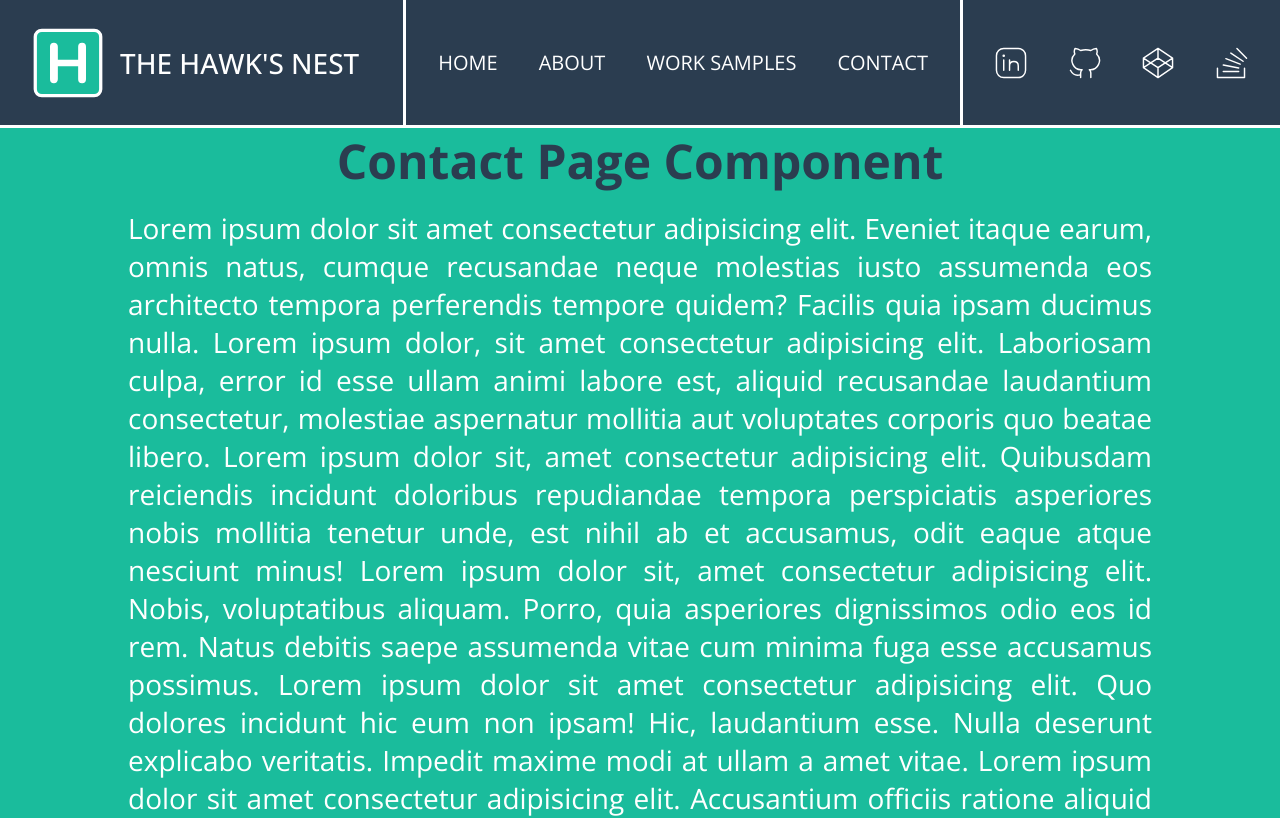
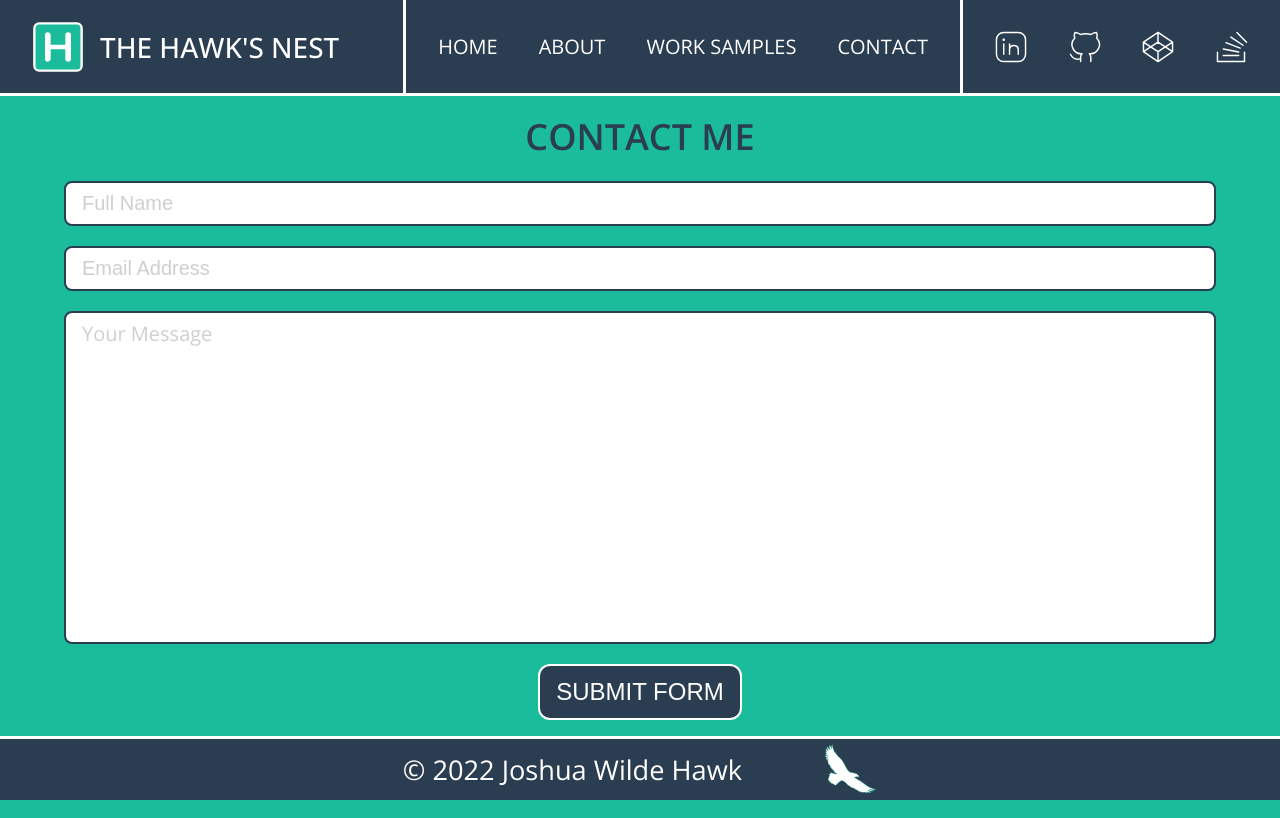
Before and after one commit to hawkjosh/portfolio, a React (Vite) app: page /contact in a window 1280 px wide. Shown: the top 818 px of the page. Built offline with nearby package versions, Linux system fonts and the light colour scheme.

Commit message:
update push 6/19/23 @ 11:39pm

```diff
--- a/src/App.jsx
+++ b/src/App.jsx
@@ -7,6 +7,7 @@ import { Home } from './pages/Home/Home.jsx'
 import { About } from './pages/About/About.jsx'
 import { WorkSamples } from './pages/WorkSamples/WorkSamples.jsx'
 import { Contact } from './pages/Contact/Contact.jsx'
+import { Thanks } from './pages/Thanks/Thanks.jsx'
 import { NoPage } from './pages/NoPage/NoPage.jsx'
 
 export const App = () => {
@@ -34,6 +35,10 @@ export const App = () => {
 					/>
 				</Route>
 				<Route
+					path='/thanks'
+					element={<Thanks />}
+				/>
+				<Route
 					path='*'
 					element={<NoPage />}
 				/>
--- a/src/pages/Contact/Contact.jsx
+++ b/src/pages/Contact/Contact.jsx
@@ -1,48 +1,55 @@
 import React from 'react'
 
+import { useTextareaScroll } from './components/hooks/useTextareaScroll.js'
+
+import {
+	StyledContainer,
+	StyledTitle,
+	StyledForm,
+	StyledInput,
+	StyledTextarea,
+	SubmitBtn,
+} from './components/styles/Contact.styled.js'
+
 export const Contact = () => {
+	const textareaRef = useTextareaScroll()
+
 	return (
-		<>
-			<h1
-				style={{
-					textAlign: 'center',
-					fontSize: '3rem',
-					marginBottom: '1rem',
-					color: 'var(--color-secondary)',
-				}}>
-				Contact Page Component
-			</h1>
-			<div style={{ fontSize: '1.75rem', margin: '0 8rem 2rem', textAlign: 'justify' }}>
-				Lorem ipsum dolor sit amet consectetur adipisicing elit. Eveniet itaque
-				earum, omnis natus, cumque recusandae neque molestias iusto assumenda
-				eos architecto tempora perferendis tempore quidem? Facilis quia ipsam
-				ducimus nulla. Lorem ipsum dolor, sit amet consectetur adipisicing elit.
-				Laboriosam culpa, error id esse ullam animi labore est, aliquid
-				recusandae laudantium consectetur, molestiae aspernatur mollitia aut
-				voluptates corporis quo beatae libero. Lorem ipsum dolor sit, amet
-				consectetur adipisicing elit. Quibusdam reiciendis incidunt doloribus
-				repudiandae tempora perspiciatis asperiores nobis mollitia tenetur unde,
-				est nihil ab et accusamus, odit eaque atque nesciunt minus! Lorem ipsum
-				dolor sit, amet consectetur adipisicing elit. Nobis, voluptatibus
-				aliquam. Porro, quia asperiores dignissimos odio eos id rem. Natus
-				debitis saepe assumenda vitae cum minima fuga esse accusamus possimus.
-				Lorem ipsum dolor sit amet consectetur adipisicing elit. Quo dolores
-				incidunt hic eum non ipsam! Hic, laudantium esse. Nulla deserunt
-				explicabo veritatis. Impedit maxime modi at ullam a amet vitae. Lorem
-				ipsum dolor sit amet consectetur adipisicing elit. Accusantium officiis
-				ratione aliquid earum laudantium cumque quaerat, possimus, quia
-				veritatis adipisci, dolore necessitatibus omnis consequatur iste officia
-				dolorum animi error dicta. Lorem ipsum dolor sit amet, consectetur
-				adipisicing elit. Doloremque consequatur cum illum nemo architecto
-				impedit ipsum saepe, harum necessitatibus quidem in commodi itaque eius
-				magni ipsam pariatur odit assumenda enim. Lorem ipsum dolor sit amet
-				consectetur adipisicing elit. Assumenda beatae placeat expedita eius
-				pariatur! Voluptas minus dolorum esse dolores, assumenda nulla tenetur
-				eos temporibus eum quisquam nostrum natus odio soluta. Lorem ipsum
-				dolor, sit amet consectetur adipisicing elit. Dicta omnis fugit suscipit
-				asperiores iusto inventore modi rem, ex aliquid minus doloribus nihil.
-				Delectus fugit animi voluptatibus atque rerum, perspiciatis corporis!
-			</div>
-		</>
+		<StyledContainer>
+			<StyledTitle>Contact Me</StyledTitle>
+			<StyledForm
+				action='https://formsubmit.co/fdc600bd598b4f6fe804872e952a9823'
+				method='POST'>
+				<input
+					type='hidden'
+					name='_captcha'
+					value='false'
+				/>
+				<input
+					type='hidden'
+					name='_next'
+					value='https://hawkjosh.com/thanks'
+				/>
+				<StyledInput
+					name='name'
+					type='text'
+					placeholder='Full Name'
+					required
+				/>
+				<StyledInput
+					name='email'
+					type='email'
+					placeholder='Email Address'
+					required
+				/>
+				<StyledTextarea
+					ref={textareaRef}
+					name='message'
+					placeholder='Your Message'
+					required
+				/>
+				<SubmitBtn type='submit'>Submit Form</SubmitBtn>
+			</StyledForm>
+		</StyledContainer>
 	)
 }
--- /dev/null
+++ b/src/pages/Contact/components/hooks/useTextareaScroll.js
@@ -0,0 +1,26 @@
+import { useEffect, useRef } from 'react'
+
+export const useTextareaScroll = () => {
+	const textareaRef = useRef(null)
+
+	useEffect(() => {
+		const textarea = textareaRef.current
+
+		if (!textarea) {
+			return
+		}
+
+		const handleInput = () => {
+			textarea.style.height = 'auto'
+			textarea.style.height = `${textarea.scrollHeight}px`
+		}
+
+		textarea.addEventListener('input', handleInput)
+
+		return () => {
+			textarea.removeEventListener('input', handleInput)
+		}
+	}, [])
+
+	return textareaRef
+}
--- /dev/null
+++ b/src/pages/Contact/components/styles/Contact.styled.js
@@ -0,0 +1,150 @@
+import styled from 'styled-components'
+
+const StyledContainer = styled.div`
+	height: 100%;
+	max-height: calc(100dvh - 10rem);
+	display: flex;
+	flex-direction: column;
+	align-items: center;
+	gap: 1.25rem;
+	padding: 1rem 0;
+`
+
+const StyledTitle = styled.h1`
+	font-weight: 600;
+	text-transform: uppercase;
+	color: var(--color-secondary);
+
+	@media (width >= 1280px) {
+		font-size: 2.25rem;
+	}
+	@media (1024px <= width < 1280px) {
+		font-size: clamp(2rem, 1rem + 1.563vw, 2.25rem);
+	}
+	@media (640px <= width < 1024px) {
+		font-size: clamp(1.75rem, 1.333rem + 1.042vw, 2rem);
+	}
+	@media (width < 640px) {
+		font-size: 1.75rem;
+	}
+`
+
+const StyledForm = styled.form`
+	width: 90%;
+	max-width: 90rem;
+	height: 100%;
+	display: flex;
+	flex-direction: column;
+	align-items: center;
+	gap: 1.25rem;
+`
+
+const StyledInput = styled.input`
+	width: 100%;
+	line-height: 1.25;
+	color: var(--color-secondary);
+	border: 0.125rem solid var(--color-secondary);
+	border-radius: 0.5rem;
+	padding: 0.5rem 1rem;
+
+	@media (width >= 1280px) {
+		font-size: 1.25rem;
+	}
+	@media (1024px <= width < 1280px) {
+		font-size: clamp(1.125rem, 0.625rem + 0.781vw, 1.25rem);
+	}
+	@media (640px <= width < 1024px) {
+		font-size: clamp(1rem, 0.792rem + 0.521vw, 1.125rem);
+	}
+	@media (width < 640px) {
+		font-size: 1rem;
+	}
+
+	&:focus {
+		box-shadow: 0.1875rem 0.1875rem 0.75rem hsla(211, 30%, 24%, 0.75),
+			-0.1875rem -0.1875rem 0.75rem hsla(211, 30%, 24%, 0.5);
+		outline: none;
+	}
+
+	&::placeholder {
+		color: hsla(0, 0%, 78%, 0.85);
+	}
+`
+
+const StyledTextarea = styled.textarea`
+	width: 100%;
+	height: 100%;
+	justify-self: stretch;
+	font-family: inherit;
+	line-height: 1.25;
+	color: var(--color-secondary);
+	border: 0.125rem solid var(--color-secondary);
+	border-radius: 0.5rem;
+	padding: 0.5rem 1rem;
+	resize: none;
+
+	@media (width >= 1280px) {
+		font-size: 1.25rem;
+	}
+	@media (1024px <= width < 1280px) {
+		font-size: clamp(1.125rem, 0.625rem + 0.781vw, 1.25rem);
+	}
+	@media (640px <= width < 1024px) {
+		font-size: clamp(1rem, 0.792rem + 0.521vw, 1.125rem);
+	}
+	@media (width < 640px) {
+		font-size: 1rem;
+	}
+
+	&:focus {
+		box-shadow: 0.1875rem 0.1875rem 0.75rem hsla(211, 30%, 24%, 0.75),
+			-0.1875rem -0.1875rem 0.75rem hsla(211, 30%, 24%, 0.5);
+		outline: none;
+	}
+
+	&::placeholder {
+		color: hsla(0, 0%, 78%, 0.85);
+	}
+`
+
+const SubmitBtn = styled.button`
+	text-transform: uppercase;
+	line-height: 1.5;
+	color: hsla(360, 100%, 100%, 1);
+	background-color: var(--color-secondary);
+	border: 0.125rem solid hsla(360, 100%, 100%, 1);
+	border-radius: 0.75rem;
+	padding: 0.5rem 1rem;
+	cursor: pointer;
+
+	@media (width >= 1280px) {
+		font-size: 1.5rem;
+	}
+	@media (1024px <= width < 1280px) {
+		font-size: clamp(1.25rem, 0.25rem + 1.563vw, 1.5rem);
+	}
+	@media (640px <= width < 1024px) {
+		font-size: clamp(1rem, 0.583rem + 1.042vw, 1.25rem);
+	}
+	@media (width < 640px) {
+		font-size: 1rem;
+	}
+
+	&:is(:hover, :focus) {
+		outline: none;
+		transition: box-shadow 0.25s ease-in-out;
+		box-shadow: 0.125rem 0.125rem 0.625rem hsla(0, 0%, 100%, 0.5),
+			-0.125rem -0.125rem 0.625rem hsla(0, 0%, 100%, 0.5),
+			-0.125rem 0.125rem 0.625rem hsla(0, 0%, 100%, 0.5),
+			0.125rem -0.125rem 0.625rem hsla(0, 0%, 100%, 0.5);
+	}
+`
+
+export {
+	StyledContainer,
+	StyledTitle,
+	StyledForm,
+	StyledInput,
+	StyledTextarea,
+	SubmitBtn,
+}
--- a/src/pages/Layout/components/Navbar.jsx
+++ b/src/pages/Layout/components/Navbar.jsx
@@ -43,7 +43,10 @@ const links = [
 
 export const Navbar = () => {
 	const shrink = useNavShrink()
-	const staticNav = Boolean(useLocation().pathname === '/work-samples')
+	const staticNav = Boolean(
+		useLocation().pathname === '/work-samples' ||
+			useLocation().pathname === '/contact'
+	)
 
 	return (
 		<StyledNavbar
--- /dev/null
+++ b/src/pages/Thanks/Thanks.jsx
@@ -0,0 +1,21 @@
+import React from 'react'
+
+import {
+	StyledContainer,
+	StyledTextWrapper,
+	StyledTextOne,
+	StyledTextTwo,
+	StyledButton,
+} from './components/styles/Thanks.styled.js'
+
+export const Thanks = () => {
+	return (
+		<StyledContainer>
+			<StyledTextWrapper>
+				<StyledTextOne>Thanks for reaching out!</StyledTextOne>
+				<StyledTextTwo>I'll get back to you as soon as possible.</StyledTextTwo>
+			</StyledTextWrapper>
+			<StyledButton to='/'>Return</StyledButton>
+		</StyledContainer>
+	)
+}
--- /dev/null
+++ b/src/pages/Thanks/components/styles/Thanks.styled.js
@@ -0,0 +1,48 @@
+import styled from 'styled-components'
+
+import { NavLink } from 'react-router-dom'
+
+const StyledContainer = styled.div`
+  height: 100dvh;
+	display: flex;
+	flex-direction: column;
+  align-items: center;
+  justify-content: center;
+  gap: 2rem;
+`
+
+const StyledTextWrapper = styled.div`
+	display: flex;
+	flex-direction: column;
+  align-items: center;
+  gap: 0.75rem;
+`
+
+const StyledTextOne = styled.h2`
+	font-size: 1.625rem;
+`
+
+const StyledTextTwo = styled.h4`
+  font-size: 1.0625rem;
+	font-weight: 400;
+`
+
+const StyledButton = styled(NavLink)`
+	background: hsla(360, 100%, 100%, 1);
+	border-radius: 1.5rem;
+	cursor: pointer;
+	font-size: 1.5rem;
+	color: var(--color-primary);
+	padding: 0.5rem 0.75rem;
+	line-height: 1.5;
+	text-transform: uppercase;
+	font-weight: 500;
+`
+
+export {
+	StyledContainer,
+	StyledTextWrapper,
+	StyledTextOne,
+	StyledTextTwo,
+	StyledButton,
+}
```
